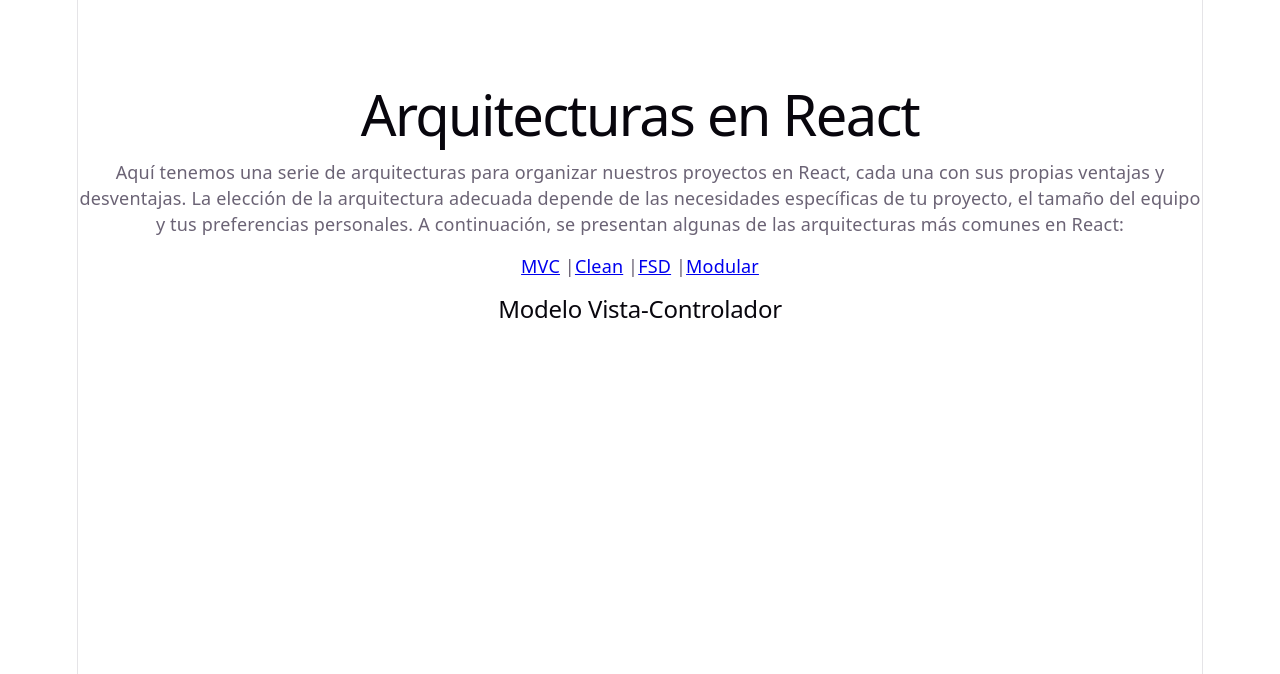
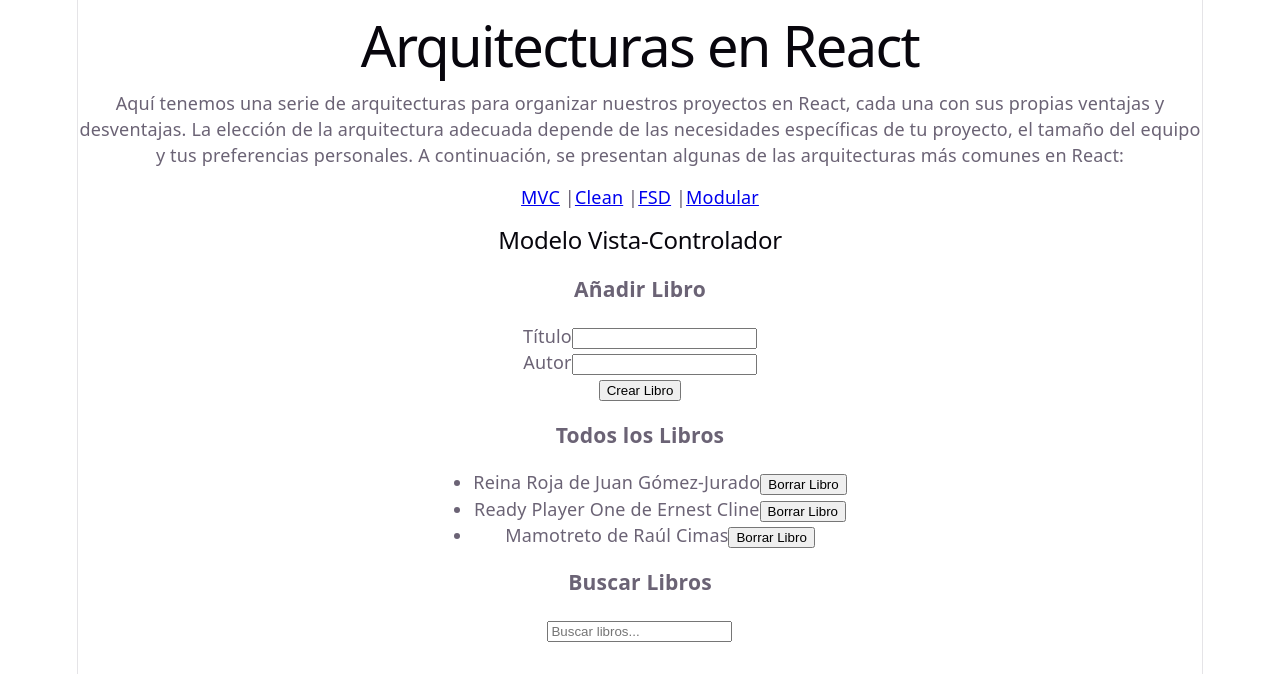
Before and after one commit to JuananA1000/react-architecture-playground, a React (Vite) app: page /mvc in a window 1280 px wide. Shown: the top 674 px of the page. Built offline with nearby package versions, Linux system fonts and the light colour scheme.

Commit message:
FEAT: Añadir Vistas

```diff
--- a/src/playground/mvc/MVCPage.jsx
+++ b/src/playground/mvc/MVCPage.jsx
@@ -1,9 +1,17 @@
-import React from 'react';
+import {books} from "./model/BookModel";
+
+import BookForm from "./view/BookForm";
+import BookList from "./view/BookList";
+import BookSearch from "./view/BookSearch";
+
 
 export const MVCPage = () => {
   return (
     <div>
       <h2>Modelo Vista-Controlador</h2>
+      <BookForm onAddBook={(book) => console.log('Libro añadido:', book)} />
+      <BookList books={books} onDelete={() => {}} />
+      <BookSearch searchTerm="" onSearch={() => {}} />
     </div>
   );
 };
--- /dev/null
+++ b/src/playground/mvc/view/BookForm.jsx
@@ -0,0 +1,30 @@
+import { useState } from 'react';
+
+export default function BookForm({ onAddBook }) {
+  const [titulo, setTitulo] = useState('');
+  const [autor, setAutor] = useState('');
+
+  const handleSubmit = (e) => {
+    e.preventDefault();
+    onAddBook({ titulo, autor });
+    setTitulo('');
+    setAutor('');
+  };
+
+  return (
+    <>
+      <h3>Añadir Libro</h3>
+      <form onSubmit={handleSubmit}>
+        <div>
+          <label htmlFor='titulo'>Título</label>
+          <input id='titulo' name='titulo' type='text' value={titulo} onChange={(e) => setTitulo(e.target.value)} />
+        </div>
+        <div>
+          <label htmlFor='autor'>Autor</label>
+          <input id='autor' name='autor' type='text' value={autor} onChange={(e) => setAutor(e.target.value)} />
+        </div>
+        <button type='submit'>Crear Libro</button>
+      </form>
+    </>
+  );
+}
--- /dev/null
+++ b/src/playground/mvc/view/BookList.jsx
@@ -0,0 +1,17 @@
+import React from 'react'
+
+export default function BookList( { books, onDelete } ) {
+  return (
+    <div>
+      <h3>Todos los Libros</h3>
+      <ul>
+        {books.map(book => (
+          <li key={book.id}>
+            {book.title} de {book.author}
+            <button onClick={() => onDelete(book.id)}>Borrar Libro</button>
+          </li>
+        ))}
+      </ul>
+    </div>
+  )
+}
--- /dev/null
+++ b/src/playground/mvc/view/BookSearch.jsx
@@ -0,0 +1,15 @@
+import React from 'react'
+
+export default function BookSearch({searchTerm, onSearch}) {
+  return (
+    <div>
+      <h3>Buscar Libros</h3>
+      <input
+        type="text"
+        placeholder="Buscar libros..."
+        value={searchTerm}
+        onChange={(e) => onSearch(e.target.value)}
+      />
+    </div>
+  )
+}
```
